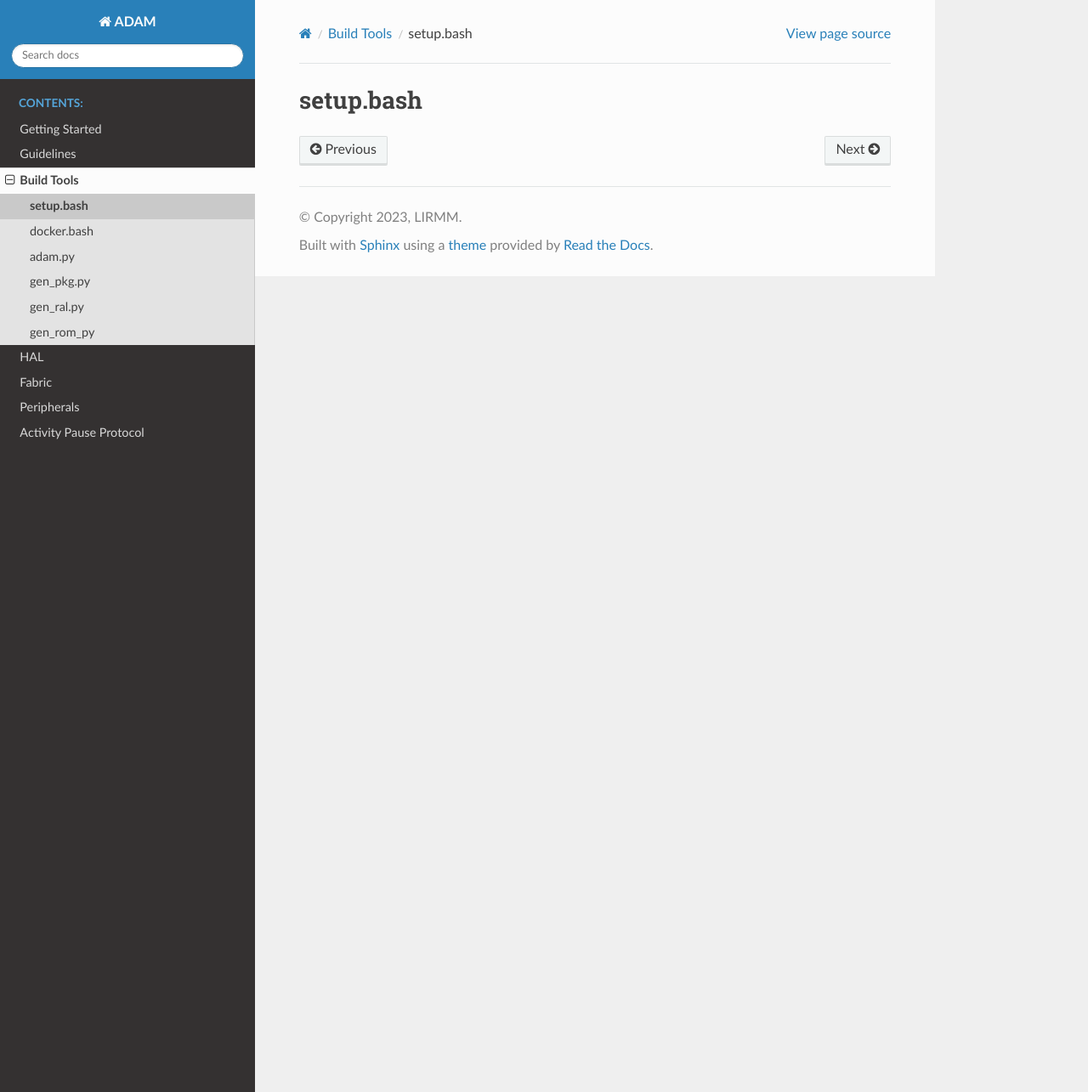
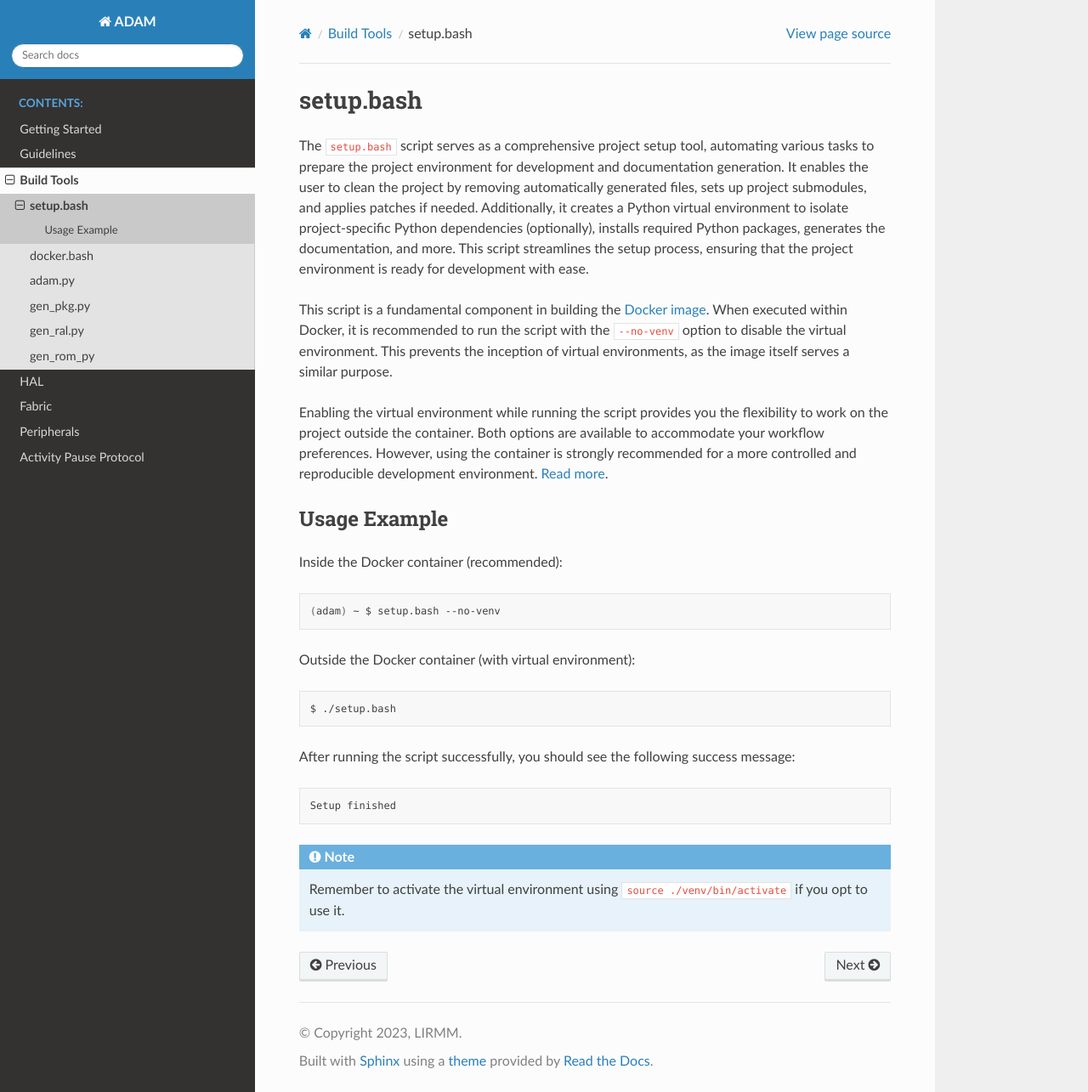
Before and after one commit to ADAC-LIRMM/adam, a Sphinx documentation site: the page built from docs/source/build_tools/setup_bash.rst, in a window 1280 px wide and 1285 px high. Shown: the whole window at 85% size. Built offline with Sphinx 7.4.7 and the Read the Docs theme 2.0.0, drawn with Linux system fonts in a browser that asks for light colours.

Commit message:
setup_bash.rst

```diff
--- a/docs/source/build_tools/setup_bash.rst
+++ b/docs/source/build_tools/setup_bash.rst
@@ -1,5 +1,58 @@
 
 .. _setup_bash:
 
+==========
 setup.bash
 ==========
+
+The ``setup.bash`` script serves as a comprehensive project setup tool,
+automating various tasks to prepare the project environment for development
+and documentation generation.
+It enables the user to clean the project by removing automatically generated
+files, sets up project submodules, and applies patches if needed.
+Additionally, it creates a Python virtual environment to isolate
+project-specific Python dependencies (optionally), installs required Python
+packages, generates the documentation, and more.
+This script streamlines the setup process, ensuring that the project
+environment is ready for development with ease.
+
+This script is a fundamental component in building the
+:ref:`Docker image <docker_bash>`. When executed within Docker, it is
+recommended to run the script with the ``--no-venv`` option to disable the
+virtual environment.
+This prevents the inception of virtual environments, as the image itself serves
+a similar purpose.
+
+Enabling the virtual environment while running the script provides you the
+flexibility to work on the project outside the container.
+Both options are available to accommodate your workflow preferences.
+However, using the container is strongly recommended for a more controlled
+and reproducible development environment.
+:ref:`Read more <docker_bash>`.
+
+Usage Example
+=============
+
+Inside the Docker container (recommended):
+
+.. code-block:: bash
+
+   (adam) ~ $ setup.bash --no-venv
+
+Outside the Docker container (with virtual environment):
+
+.. code-block:: bash
+
+   $ ./setup.bash
+
+After running the script successfully, you should see the following
+success message:
+
+.. code-block:: bash
+
+   Setup finished
+
+.. note::
+
+    Remember to activate the virtual environment using
+    ``source ./venv/bin/activate`` if you opt to use it.
```
Also changed, not shown: 1 other file.
